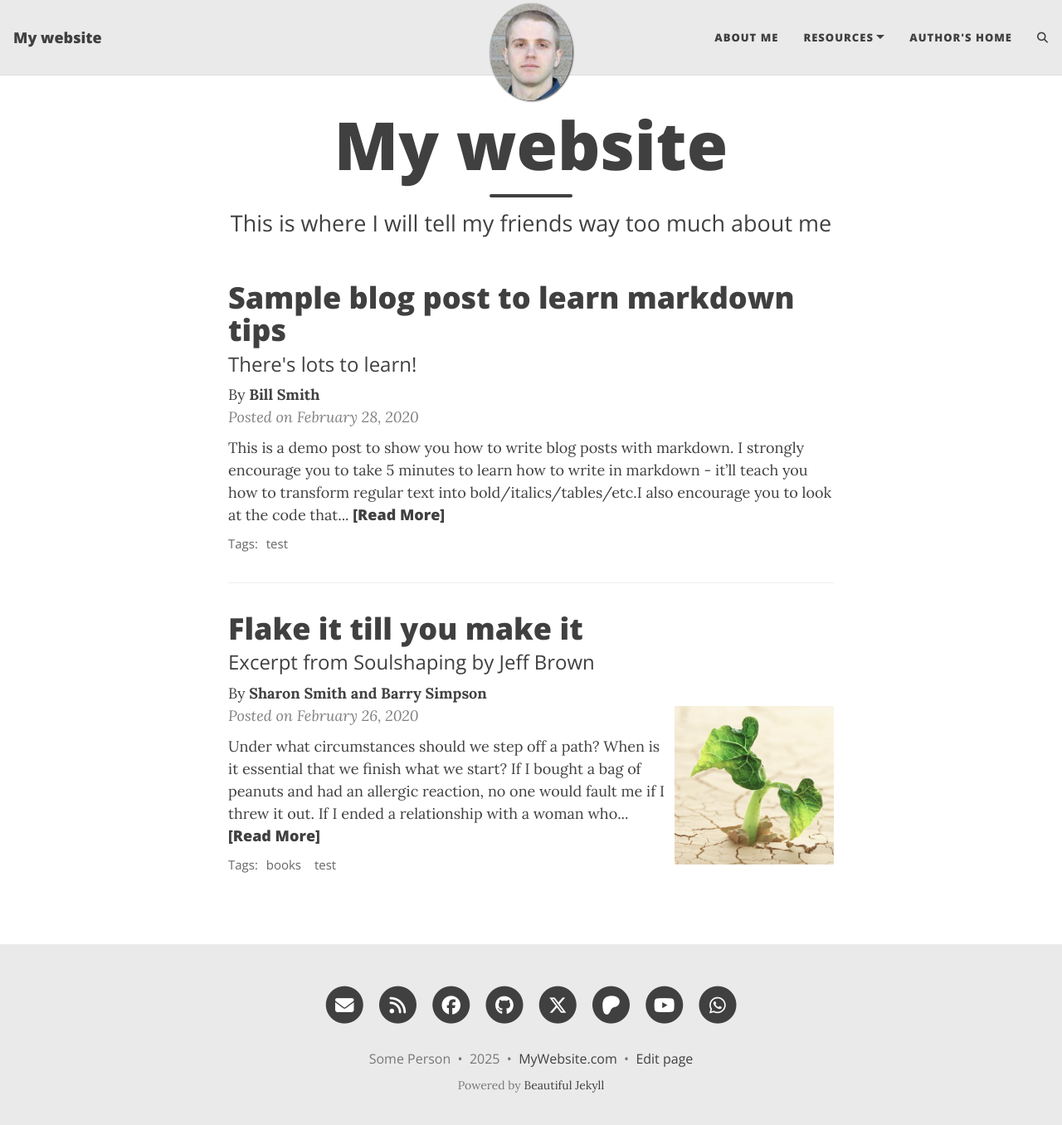
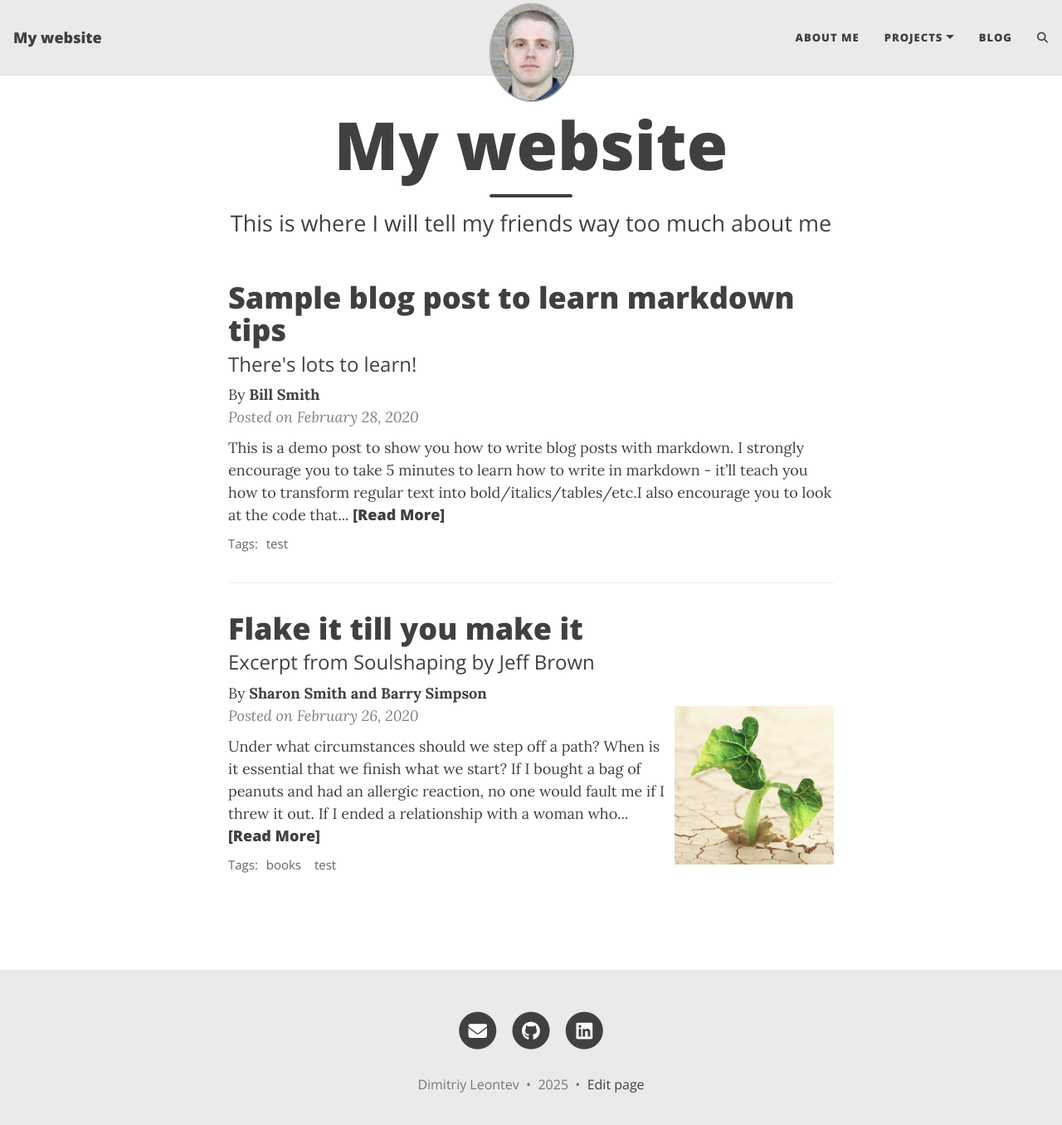
Before and after one commit to dleontev/dleontev.github.io, a Jekyll site: the page built from index.html, in a window 1280 px wide and 1369 px high. Shown: the top 1356 px of the window at 83% size. Built offline with Jekyll 4.4.1, drawn with Linux system fonts in a browser that asks for light colours; the list of posts is cut into pages by our own code; comment, search, counter and statistics services are not loaded; some of the changed lines change nothing that is shown.

Commit message:
Updated config

```diff
--- a/_config.yml
+++ b/_config.yml
@@ -13,7 +13,7 @@
 title: My website
 
 # Your name to show in the footer
-author: Some Person
+author: Dimitriy Leontev
 
 ###############################################
 # --- List of links in the navigation bar --- #
@@ -21,10 +21,10 @@ author: Some Person
 
 navbar-links:
   About Me: "aboutme"
-  Resources:
+  Projects:
     - Beautiful Jekyll: "https://beautifuljekyll.com"
     - Learn markdown: "https://www.markdowntutorial.com/"
-  Author's home: "https://deanattali.com"
+  Blog: "posts"
 
 ################
 # --- Logo --- #
@@ -50,17 +50,17 @@ round-avatar: true
 # You can change the order that they show up on the page by changing the order here.
 # Uncomment the links you want to show and add your information to each one.
 social-network-links:
-  email: "someone@example.com"
-  rss: true  # remove this line if you don't want to show an RSS link at the bottom
-  facebook: deanattali
+  email: "contact@dleontev.com"
+  #rss: false  # remove this line if you don't want to show an RSS link at the bottom
+  #facebook: deanattali
   github: daattali
-  twitter: daattali
-  patreon: DeanAttali
-  youtube: "@daattali"
-  whatsapp: 15551212
+  #twitter: daattali
+  #patreon: DeanAttali
+  #youtube: "@daattali"
+  #whatsapp: 15551212
 #  medium: yourname
 #  reddit: yourname or r/yoursubreddit
-#  linkedin: daattali
+  linkedin: dleontev
 #  xing: yourname
 #  stackoverflow: "3943160/daattali"
 #  snapchat: deanat78
@@ -93,14 +93,14 @@ rss-description: This website is a virtual proof that I'm awesome
 
 # Select which social network share links to show in posts
 share-links-active:
-  twitter: true
-  facebook: true
+  twitter: false
+  facebook: false
   linkedin: true
   vk: false
 
 # How to display the link to your website in the footer
 # Remove this if you don't want a link in the footer
-url-pretty: "MyWebsite.com"
+#url-pretty: "MyWebsite.com"
 
 # Add the website title to the title of every page
 title-on-all-pages: true
@@ -275,8 +275,8 @@ defaults:
       type: "posts"
     values:
       layout: "post"
-      comments: true  # add comments to all blog posts
-      social-share: true # add social media sharing buttons to all blog posts
+      comments: false  # add comments to all blog posts
+      social-share: false # add social media sharing buttons to all blog posts
   -
     scope:
       path: "" # any file that's not a post will be a "page" layout by default
--- a/_includes/footer.html
+++ b/_includes/footer.html
@@ -36,11 +36,6 @@
         <a title="Edit this page on GitHub" href="{{ site.github.repository_url }}/edit/{{ site.github.source.branch }}/{{ page.path }}" class="text_muted">Edit page</a>
        {% endif%}
 
-      </p>
-      {% unless site.remove-ads %}<p class="theme-by text-muted">
-        Powered by
-        <a href="https://beautifuljekyll.com">Beautiful Jekyll</a>
-      </p>{% endunless %}
       </div>
     </div>
   </div>
```
